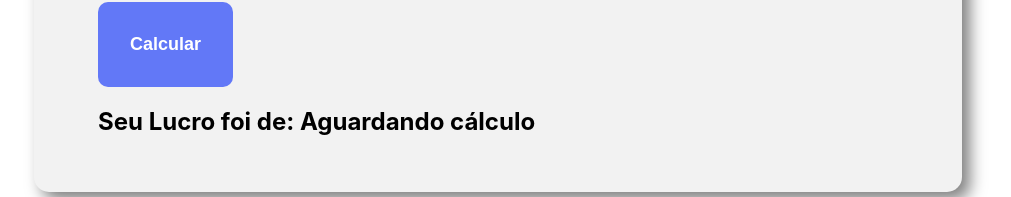
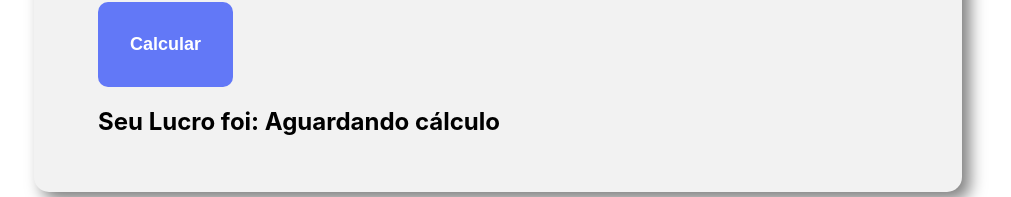
Before and after one commit to DanielVs1987/projetoPiIIIDrp14, a React (Create React App) app: page / in a window 1280 px wide. Shown: the part 1069-1266 px from the top of the page, without its empty margins (142-1153 px from the left). Built offline with nearby package versions, Linux system fonts and the light colour scheme.

Commit message:
teste de comit

```diff
--- a/src/componentes/Formulario/Formulario.js
+++ b/src/componentes/Formulario/Formulario.js
@@ -75,7 +75,7 @@ const Formulario = () => {
           <Botao onClick={() => window.location.reload()}>Calcular</Botao>
         </div>
 
-        <h2>Seu Lucro foi de: {lucro !== null ? `R$ ${lucro.toFixed(2)}` : "Aguardando cálculo"}</h2>
+        <h2>Seu Lucro foi: {lucro !== null ? `R$ ${lucro.toFixed(2)}` : "Aguardando cálculo"}</h2>
         {erro && <p style={{ color: "red" }}>{erro}</p>}
       </form>
     </section>
```
